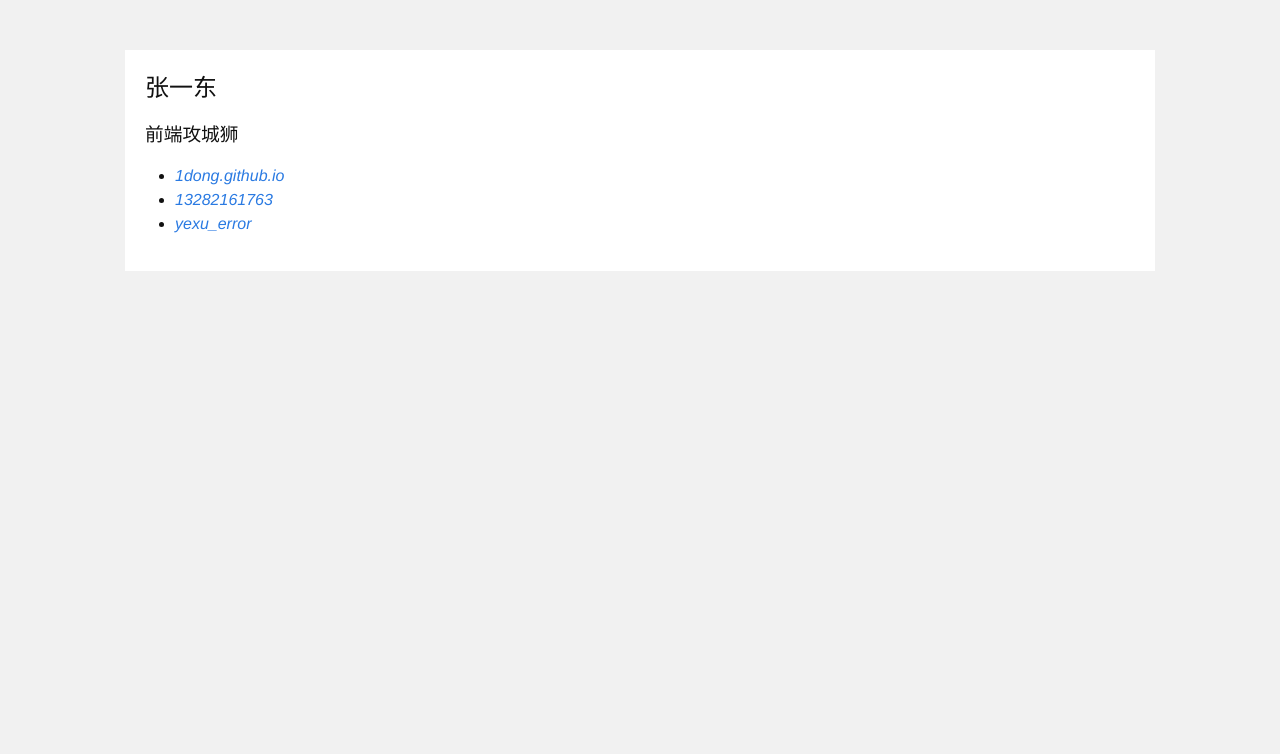
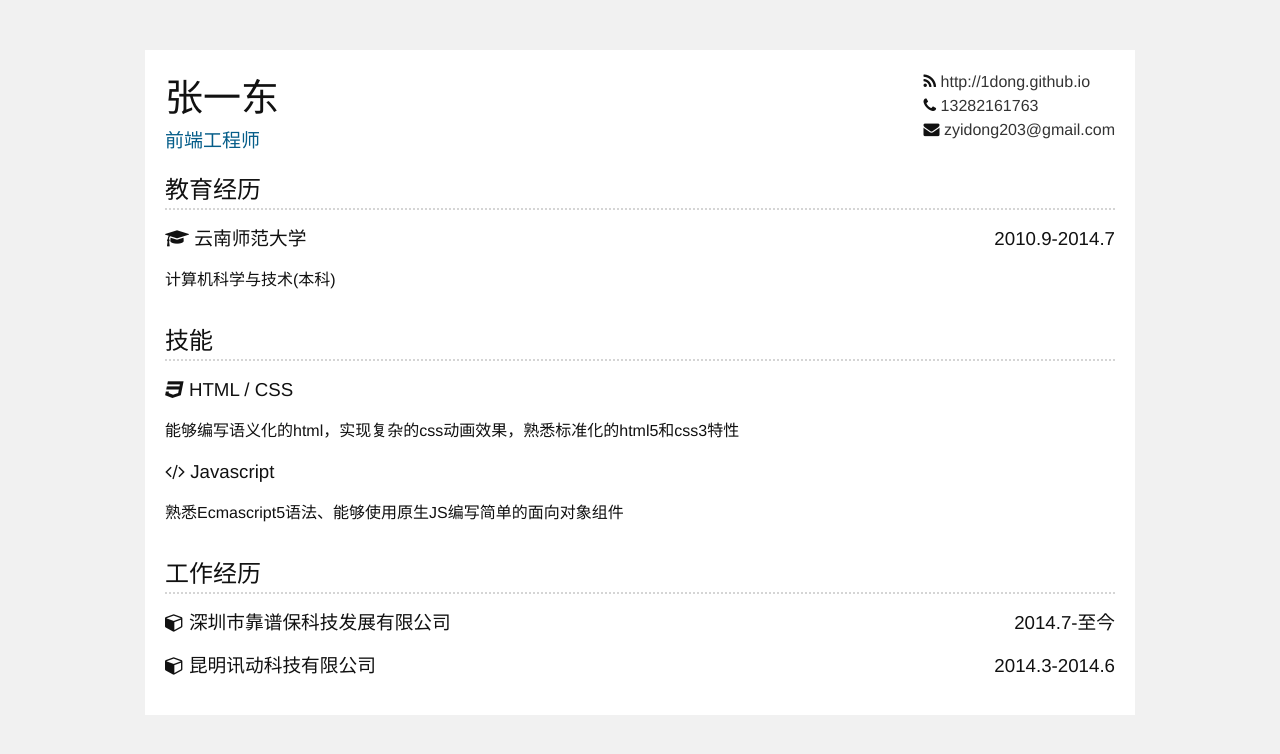
Before and after one commit to 1dong/1dong.github.io, a Jekyll site: the page built from resume.html, in a window 1280 px wide. Shown: the top 754 px of the page. Built offline with Jekyll 4.4.1, drawn with Linux system fonts in a browser that asks for light colours; nearby versions of some CDN libraries.

Commit message:
add resume information

```diff
--- a/_sass/_base.scss
+++ b/_sass/_base.scss
@@ -1,6 +1,11 @@
 /**
  * Reset some basic elements
  */
+
+*{
+    box-sizing: border-box;
+}
+
 body, h1, h2, h3, h4, h5, h6,
 p, blockquote, pre, hr,
 dl, dd, ol, ul, figure {
--- a/_sass/_resume.scss
+++ b/_sass/_resume.scss
@@ -1,8 +1,46 @@
 .resume{
-  .title{
-    padding: 1em;
-    h2,h3{
+
+  header{
+    .title{
+      h1{
+        font-size: 38px;
+        margin: 0;
+        small{
+          display: block;
+          font-size: .5em;
+          color: #055D89;
+        }
+      }
+    }
+
+    address{
+      font-style: normal;
+      float: right;
+      ul{
+        list-style: none;
+        a{
+          color: #333;
+          &:hover{
+
+          }
+        }
+      }
+    }
+  }
+
+  .section{
+    padding-top: 1em;
+    h2{
+      border-bottom: 2px dotted #d5d5d5;
+    }
+    ul{
+      list-style: none;
       margin: 0;
+      li {
+        h3 > .time{
+          float: right;
+        }
+      }
     }
   }
 }
--- a/css/main.scss
+++ b/css/main.scss
@@ -53,7 +53,9 @@ $nav-link-color: #666;
 
 // Import partials from `sass_dir` (defaults to `_sass`)
 @import
+        "https://cdnjs.cloudflare.com/ajax/libs/font-awesome/4.4.0/css/font-awesome.min.css",
         "base",
         "layout",
-        "syntax-highlighting"
+        "syntax-highlighting",
+        "resume"
 ;
--- a/resume.html
+++ b/resume.html
@@ -1,30 +1,83 @@
 ---
 layout: resume
-title: resume
+title: 张一东－个人简历
 permalink: /resume/
 ---
 
 <div class="resume">
-  <header class="row">
-    <section class=title>
-      <h2>张一东</h2>
-      <h3>前端攻城狮</h3>
-    </section>
+  <header>
     <address>
       <ul>
         <li>
-          <i class="icon"></i>
-          <a href="http://1dong.github.io" target="_blank">1dong.github.io</a>
+          <i class="fa fa-rss"></i>
+          <a href="http://1dong.github.io" target="_blank">http://1dong.github.io</a>
         </li>
         <li>
-          <i class="icon tel"></i>
+          <i class="fa fa-phone"></i>
           <a href="tel://13282161762">13282161763</a>
         </li>
         <li>
-          <i class="icon wechat"></i>
-          <a>yexu_error</a>
+          <i class="fa fa-envelope"></i>
+          <a href="mailto:zyidong203@gmail.com">zyidong203@gmail.com</a>
         </li>
       </ul>
     </address>
+    <section class=title>
+      <h1>
+        张一东
+        <small>前端工程师</small>
+      </h1>
+    </section>
   </header>
+
+  <section class="section">
+    <h2>教育经历</h2>
+    <ul>
+      <li>
+        <h3>
+          <div class="time">2010.9-2014.7</div>
+          <i class="fa fa-mortar-board"></i>
+          云南师范大学
+        </h3>
+        <p>
+          计算机科学与技术(本科)
+        </p>
+      </li>
+    </ul>
+  </section>
+
+  <section class="section">
+    <h2>技能</h2>
+    <ul class="skills">
+      <li>
+        <h3><i class="fa fa-css3"></i> HTML / CSS</h3>
+        <p>
+          能够编写语义化的html，实现复杂的css动画效果，熟悉标准化的html5和css3特性
+        </p>
+      </li>
+      <li>
+        <h3><i class="fa fa-code"></i> Javascript</h3>
+        <p>熟悉Ecmascript5语法、能够使用原生JS编写简单的面向对象组件</p>
+      </li>
+    </ul>
+  </section>
+  <section class="section">
+    <h2>工作经历</h2>
+    <ul>
+      <li>
+        <h3>
+          <div class="time">2014.7-至今</div>
+          <i class="fa fa-cube"></i>
+          深圳市靠谱保科技发展有限公司
+        </h3>
+      </li>
+      <li>
+        <h3>
+          <div class="time">2014.3-2014.6</div>
+          <i class="fa fa-cube"></i>
+          昆明讯动科技有限公司
+        </h3>
+      </li>
+    </ul>
+  </section>
 </div>
```
